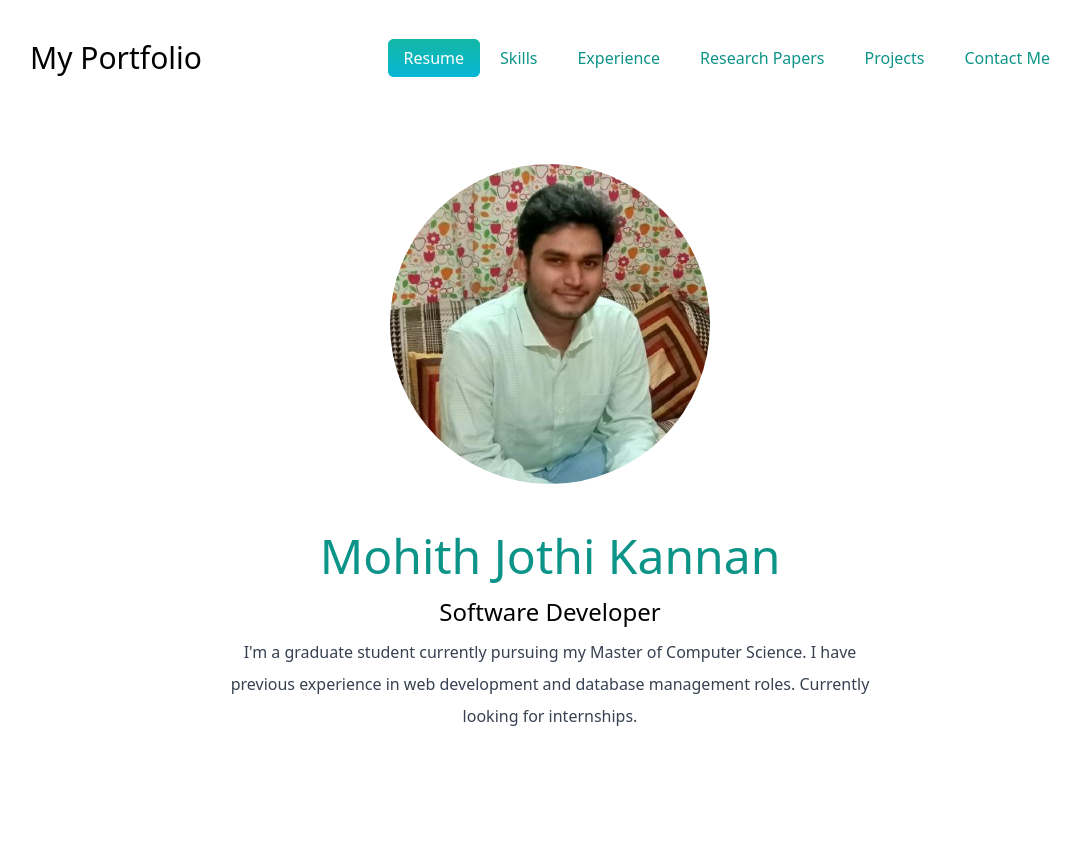
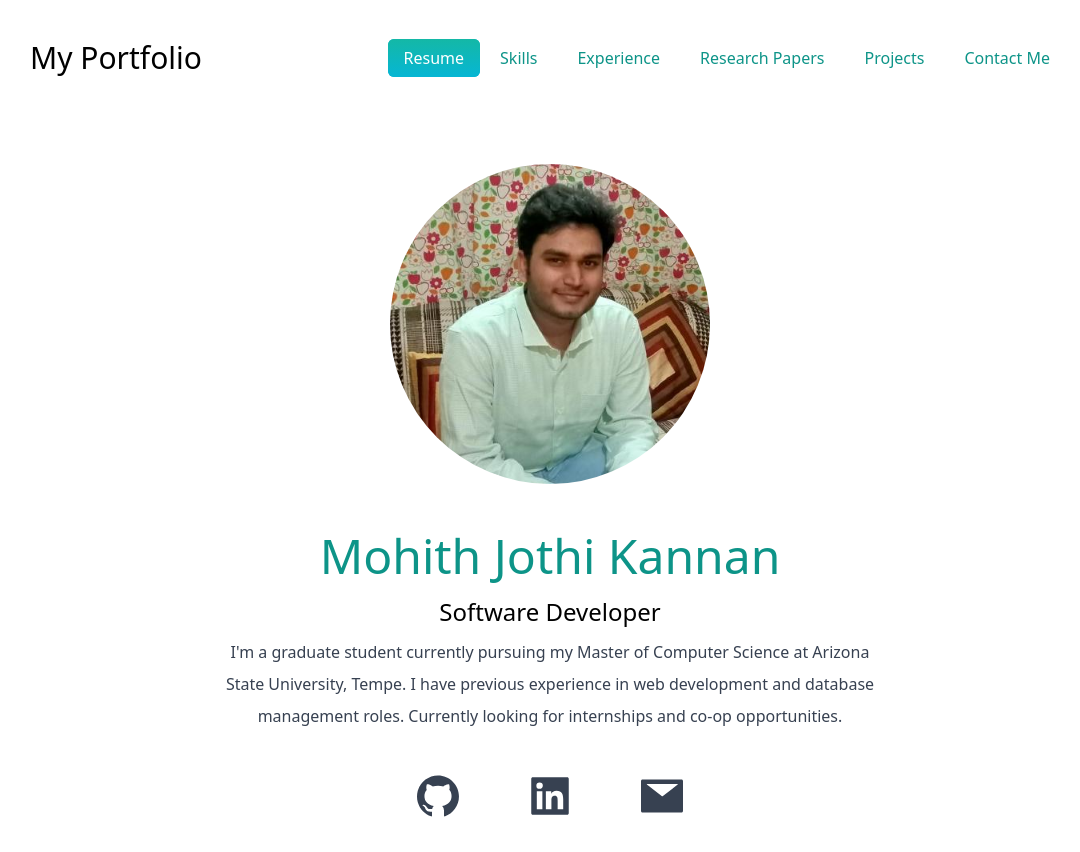
Before and after one commit to mohith-j/mohith-j.github.io, a React (Create React App) app: page / in a window 1280 px wide. Shown: the whole page, without its empty margins (90-1170 px from the left). Before the commit the page ends 800 px from the top, so only its background shows below. Built offline with nearby package versions, Linux system fonts and the light colour scheme.

Commit message:
added socialmedia

```diff
--- a/package.json
+++ b/package.json
@@ -8,6 +8,7 @@
     "@testing-library/user-event": "^13.5.0",
     "react": "^18.2.0",
     "react-dom": "^18.2.0",
+    "react-icons": "^4.7.1",
     "react-scripts": "5.0.1",
     "web-vitals": "^2.1.4"
   },
--- a/src/App.js
+++ b/src/App.js
@@ -1,6 +1,8 @@
 import NavBar from "./components/navbar.js";
 import ProfileImage from "./components/profileimage.js";
-import Intro from "./components/intro.js"
+import Intro from "./components/intro.js";
+import SocialMedia from "./components/socialmedia.js"
+import Skills from "./components/skills.js";
 
 function App() {
   return (
@@ -8,6 +10,8 @@ function App() {
       <NavBar className="min-h-screen"/>
       <ProfileImage/>
       <Intro/>
+      <SocialMedia/>
+      <Skills/>
     </section>
   );
 }
--- a/src/components/intro.js
+++ b/src/components/intro.js
@@ -9,8 +9,8 @@ function intro(){
             <h3 className="text-2xl py-2">Software Developer</h3>
             <p className="text-md mx-[150px] leading-8 text-gray-700">
               I'm a graduate student currently pursuing my Master of Computer
-              Science. I have previous experience in web development and
-              database management roles. Currently looking for internships.
+              Science at Arizona State University, Tempe. I have previous experience in web development and
+              database management roles. Currently looking for internships and co-op opportunities.
             </p>
         </div>
     );
--- /dev/null
+++ b/src/components/skills.js
@@ -0,0 +1,9 @@
+import React from "react";
+
+function skills(){
+    return(
+        <></>
+    )
+};
+
+export default skills;
--- /dev/null
+++ b/src/components/socialmedia.js
@@ -0,0 +1,13 @@
+import React from "react";
+import { AiFillGithub, AiFillLinkedin, AiFillMail} from "react-icons/ai";
+
+function socialmedia(){
+    return(
+        <div className="text-5xl flex justify-center gap-16 mb-8 text-gray-700">
+            <AiFillGithub />
+            <AiFillLinkedin />
+            <AiFillMail />
+        </div>
+    )
+};
+export default socialmedia;
```
Also changed, not shown: 1 other file (tests, documents, lock files or other folders).
